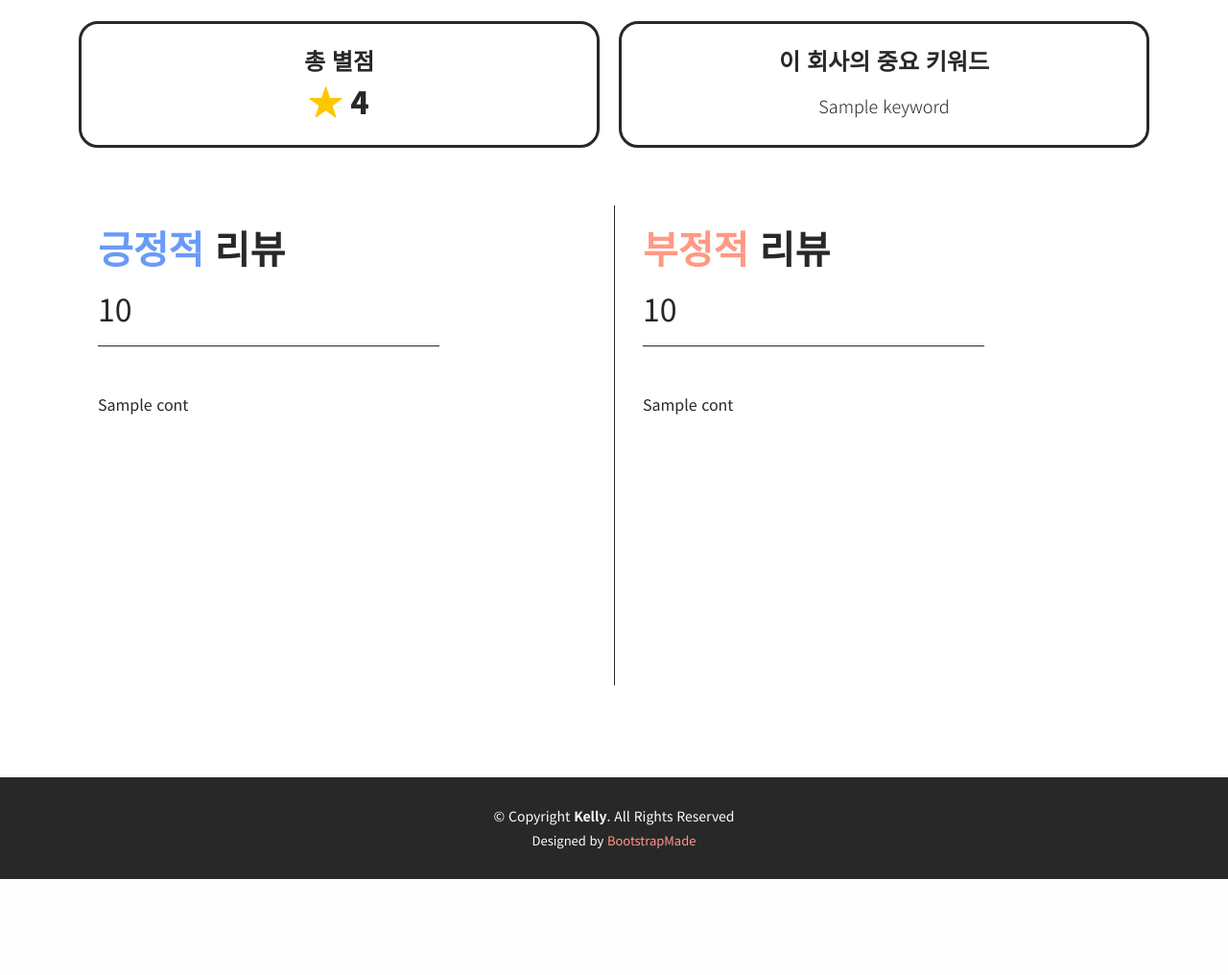
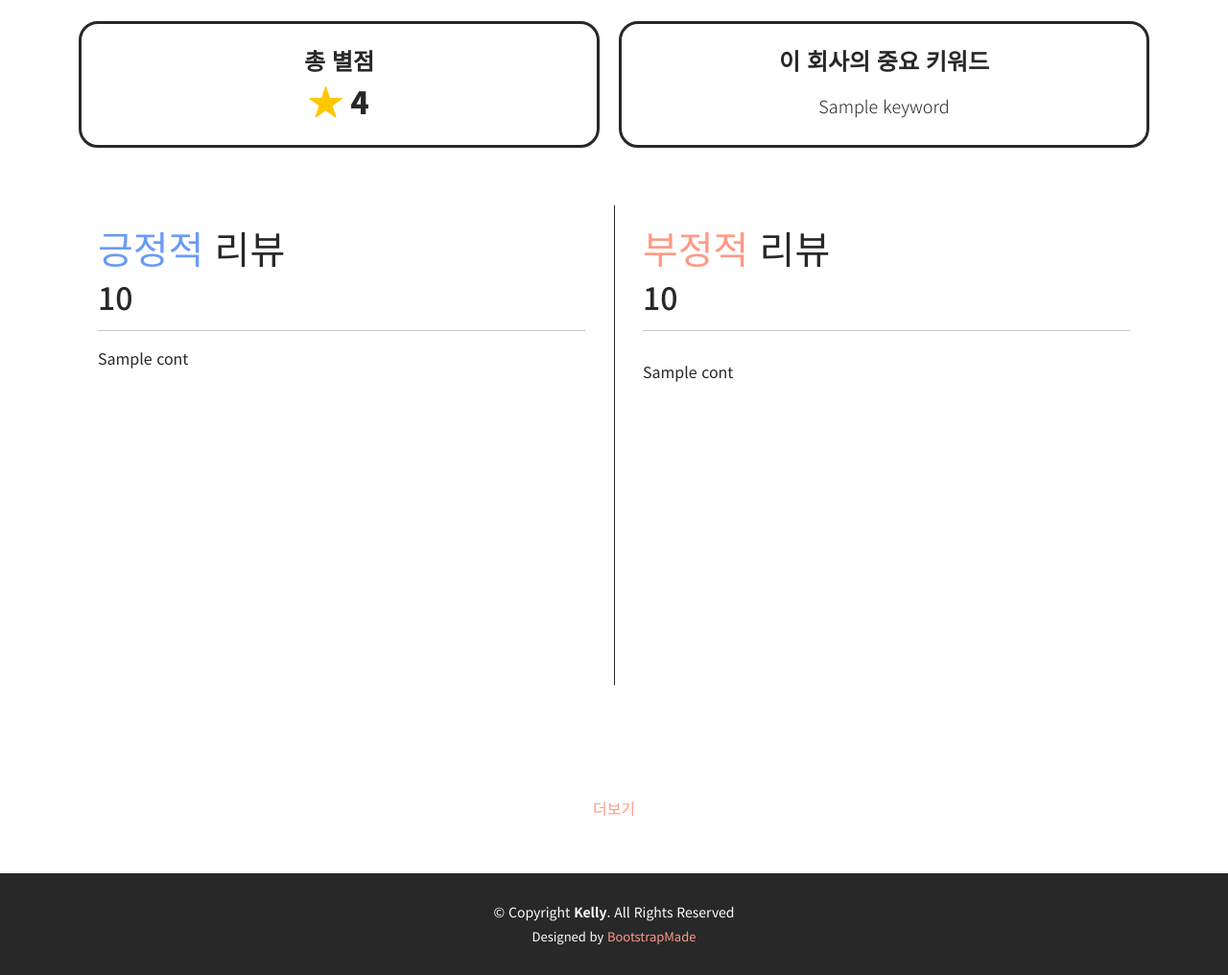
Before and after one commit to parking-place/EZPZ_Project, a Django app: template web/template/review/review.html in a window 1280 px wide. Shown: the part 727-1743 px from the top of the page at 96% size. Before the commit the page ends 1643 px from the top, so only its background shows below. Run offline with Django 4.2, Linux system fonts and the light colour scheme; the template is opened without the code that fills it: most values are stand-ins (such as "Sample title", 1, 10 or a date in 2020); parts of the project's set-up code (start-up, migrations or seed data) failed here and were passed over; some libraries are stand-ins or nearby versions.

Commit message:
23.09.13 2nd debugging : FE

```diff
--- a/web/comp/services.py
+++ b/web/comp/services.py
@@ -16,7 +16,7 @@ class NewsCont(object):
                 'loc': info.comp_loc,
                 'size': info.comp_size,
                 'thumb': info.comp_thumb,
-                'url': info.comp_url,
+                'url': info.comp_url.replace('http:', 'https:'),
                 'cont': info.comp_cont,
             },
         }
--- a/web/static/css/review/review.css
+++ b/web/static/css/review/review.css
@@ -132,7 +132,6 @@ ul li {
     REVIEW SECTION
     =================================== */
 /* review subtitles */
-.review_subtitle{ margin-bottom: 48px; }
 .review_subtitle h1{
     display: flex;
     font-weight: 700;
@@ -140,14 +139,6 @@ ul li {
 }
 .review_subtitle h2{
     font-weight: 400 !important;
-}
-.review_subtitle h2::after{
-    content: '';
-    display: block;
-    width: 70%;
-    height: 1px;
-    background-color: #282828;
-    margin-top: 20px;
 }
 /* review contents */
 .review_cont{
--- a/web/template/review/review.html
+++ b/web/template/review/review.html
@@ -63,49 +63,51 @@
 
         <!-- pos review container -->
         <div class="review_cont">
-            <div class="review_subtitle">
+            <div>
                 <h1><span style="color: #699BF7">긍정적</span>&nbsp;리뷰</h1>
                 {% if tot_summary.pos_sum %}
                 <h2>{{tot_summary.pos_sum}}</h2>
+                <hr/>
                 {% endif %}
             </div>
             <!-- pos review conts -->
+            {% for review in review_details.pos %}
             <div>
-                {% for review in review_details.pos %}
                 <h4 style="color: {{review.color}}">{{review.is_office}}</h4>
                 <p style="margin-bottom: 20px;">{{review.cont}}</p>
-                {% endfor %}
             </div>
+            {% endfor %}
         </div>
 
         <div class="vertical_rule"></div>
 
         <!-- neg review container -->
         <div class="review_cont">
-            <div class="review_subtitle">
+            <div style="margin-bottom: 30px;">
                 <h1><span style="color: #FF9984">부정적</span>&nbsp;리뷰</h1>
                 {% if tot_summary.neg_sum %}
                 <h2>{{tot_summary.neg_sum}}</h2>
+                <hr/>
                 {% endif %}
             </div>
             <!-- neg reivew conts -->
+            {% for review in review_details.neg %}
             <div>
-                {% for review in review_details.neg %}
                 <h4 style="color: {{review.color}}">{{review.is_office}}</h4>
                 <p style="margin-bottom: 20px;">{{review.cont}}</p>
-                {% endfor %}
             </div>
+            {% endfor %}
         </div>
     </div>
 </div>
 {% endif %}
 
-{% if review_details.pos_len > 3 or review_details.neg_len > 3 %}
+{% if review_details %}
 <div id="details_box"><a href="javascript:show_details('.review_cont')">더보기</a></div>
 {% endif %}
 
+{% if stat_details %}
 <!-- graph JS -->
-{% if stat_details %}
 <script type="text/javascript">
 // safe 설정 안해줄 경우 list 깨짐 현상 발생.
 time_cols = {{stat_details.time_cols | safe}};
```
Also changed, not shown: web/static/js/comp/comp.js (+9 -0 lines), web/template/comp/comp.html (+6 -6 lines).
